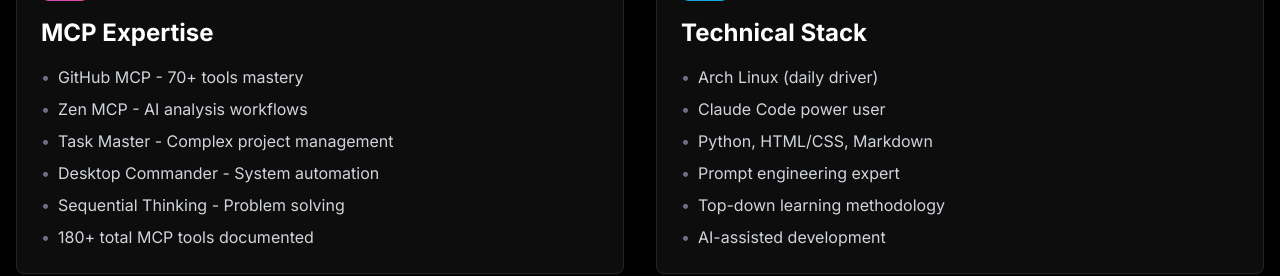
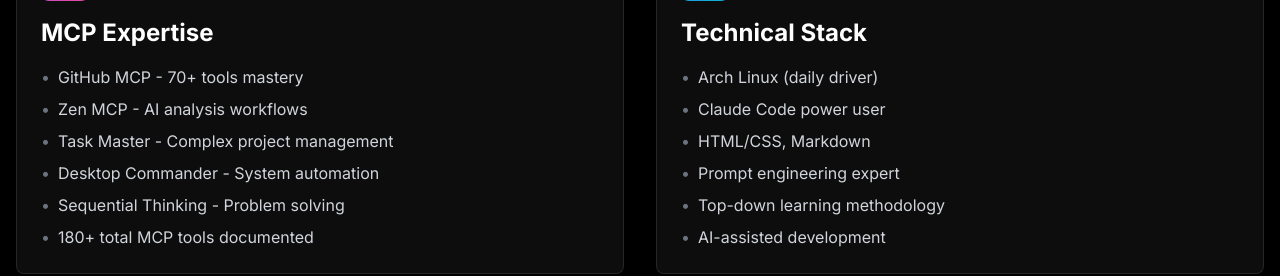
Before and after one commit to lolchubbylol/anthropic-ambassador-portfolio, a Next.js app: page / in a window 1280 px wide. Shown: the part 2200-2476 px from the top of the page. Built offline with nearby package versions, Linux system fonts and the light colour scheme.

Commit message:
Remove Python reference from Skills section

```diff
--- a/components/Skills.tsx
+++ b/components/Skills.tsx
@@ -23,7 +23,7 @@
     items: [
       "Arch Linux (daily driver)",
       "Claude Code power user",
-      "Python, HTML/CSS, Markdown",
+      "HTML/CSS, Markdown",
       "Prompt engineering expert",
       "Top-down learning methodology",
       "AI-assisted development"
```
